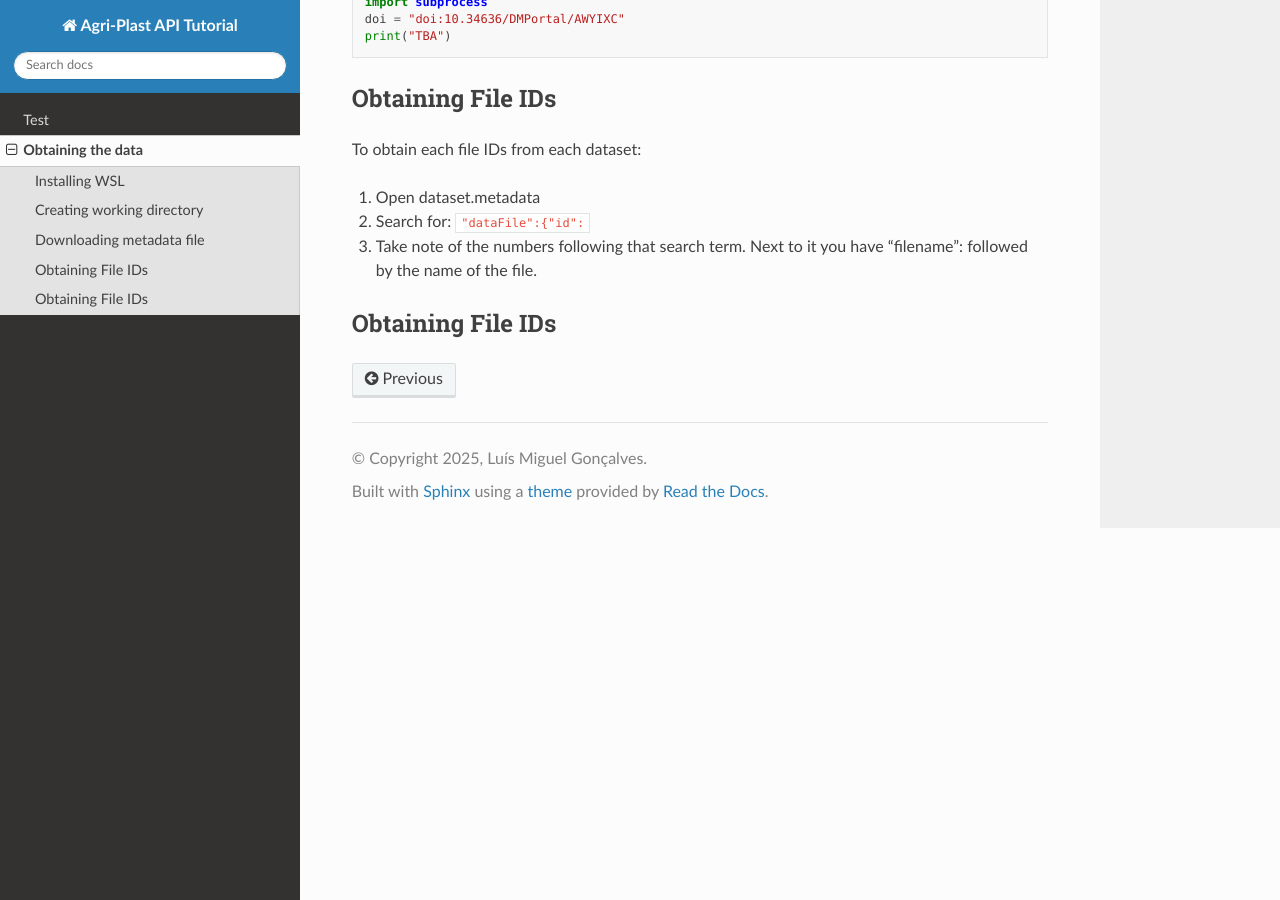
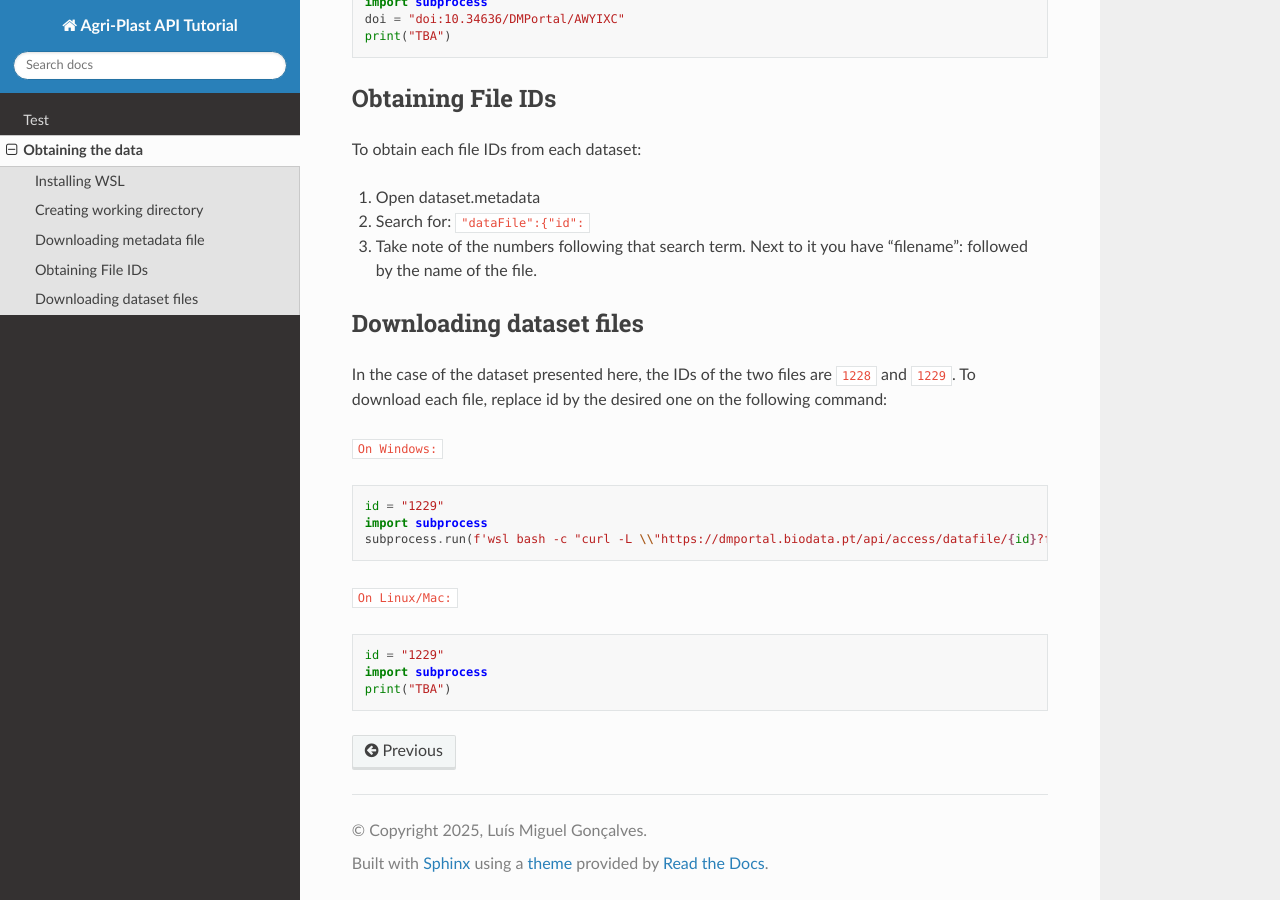
Before and after one commit to lmgoncalves94/Agri-Plast_API, a Sphinx documentation site: the page built from docs/source/api.rst, in a window 1280 px wide and 900 px high, scrolled down 1634 px. Built offline with Sphinx 7.4.7 and the Read the Docs theme 3.1.0, drawn with Linux system fonts in a browser that asks for light colours.

Commit message:
Update api.rst

```diff
--- a/docs/source/api.rst
+++ b/docs/source/api.rst
@@ -89,7 +89,26 @@ To obtain each file IDs from each dataset:
 2. Search for: ``"dataFile":{"id":``
 3. Take note of the numbers following that search term. Next to it you have "filename": followed by the name of the file.
 
-.. _obtain_id:
+.. _obtain_dataset:
 
-Obtaining File IDs
-------------------
+Downloading dataset files
+-------------------------
+
+In the case of the dataset presented here, the IDs of the two files are ``1228`` and ``1229``.
+To download each file, replace id by the desired one on the following command:
+
+``On Windows:``
+
+.. code-block:: python
+
+   id = "1229"
+   import subprocess
+   subprocess.run(f'wsl bash -c "curl -L \\"https://dmportal.biodata.pt/api/access/datafile/{id}?format=original\\" -o /mnt/c/Agri-Plast/file_{id}.csv"', shell=True, check=True)
+
+``On Linux/Mac:``
+
+.. code-block:: python
+
+   id = "1229"
+   import subprocess
+   print("TBA")
```
